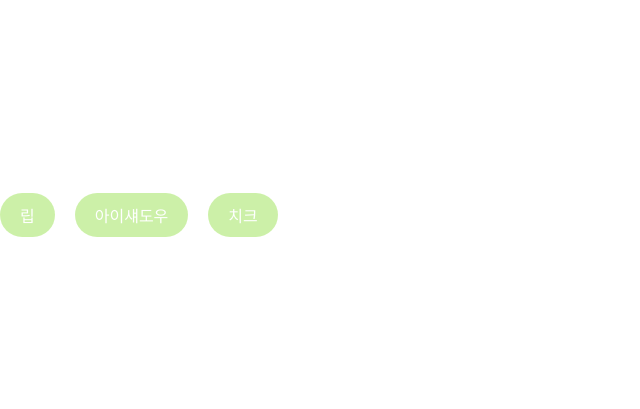
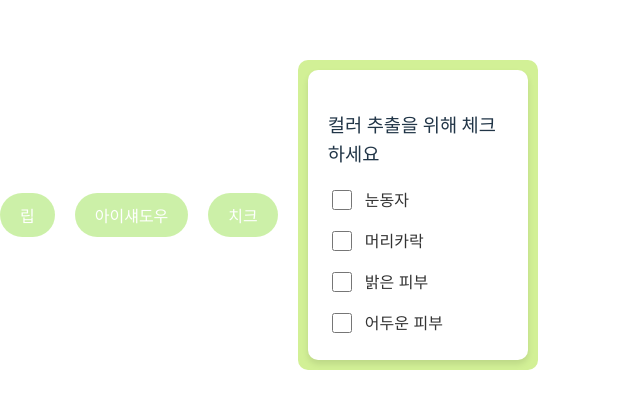
Before and after one commit to dajeong-kimm/what-is-your-color, a React (Vite) app in the folder frontend/yourcolors/: page /test in a window 1280 px wide. Shown: the part 185-594 px from the top of the page, without its empty margins (0-640 px from the left). Built offline with nearby package versions, Linux system fonts and the light colour scheme.

Commit message:
feat: diagnosticbox make

```diff
--- /dev/null
+++ b/frontend/yourcolors/src/button/diagnosticbox/DiagnosticBox.css
@@ -0,0 +1,50 @@
+/* 전체 컨테이너 스타일 */
+.container {
+    background-color: #D2F096;
+    display: flex;
+    justify-content: center;
+    align-items: center;
+    padding: 10px; /* 내부 박스보다 10px 크게 유지 */
+    border-radius: 10px; /* 둥근 모서리 추가 */
+    width: 220px; /* 내부 박스보다 10px 더 크게 */
+    height: 290px; /* 내부 박스보다 10px 더 크게 */
+  }
+
+  /* 내부 박스 스타일 */
+  .box {
+    background-color: #FFFFFF;
+    padding: 20px;
+    border-radius: 10px;
+    box-shadow: 0px 4px 6px rgba(0, 0, 0, 0.1);
+    width: 200px; /* 가로 좁게 */
+    height: 250px; /* 세로 길게 */
+    display: flex;
+    flex-direction: column;
+    justify-content: center;
+    align-items: center;
+  }
+
+  /* 체크박스 컨테이너 */
+  .checkbox-container {
+    display: flex;
+    flex-direction: column;
+    gap: 15px;
+    width: 100%;
+  }
+
+  /* 체크박스 라벨 */
+  .checkbox-label {
+    display: flex;
+    align-items: center;
+    gap: 10px;
+    font-size: 16px;
+    color: #333;
+  }
+
+  /* 체크박스 스타일 */
+  .checkbox {
+    width: 20px;
+    height: 20px;
+    accent-color: #D2F096;
+    cursor: pointer;
+  }
--- /dev/null
+++ b/frontend/yourcolors/src/button/diagnosticbox/DiagnosticBox.jsx
@@ -0,0 +1,72 @@
+import React, { useState } from "react";
+import "./DiagnosticBox.css"; // 스타일 파일 임포트
+
+const DiagnosticBox = () => {
+  const [checkedItems, setCheckedItems] = useState({
+    eyeColor: false,
+    hairColor: false,
+    brightSkin: false,
+    darkSkin: false,
+  });
+
+  // 체크박스 변경 핸들러
+  const handleCheckboxChange = (event) => {
+    const { name, checked } = event.target;
+    setCheckedItems((prev) => ({
+      ...prev,
+      [name]: checked,
+    }));
+  };
+
+  return (
+    <div className="container">
+      <div className="box">
+        <h3>컬러 추출을 위해 체크하세요</h3>
+        <div className="checkbox-container">
+          <label className="checkbox-label">
+            <input
+              type="checkbox"
+              name="eyeColor"
+              checked={checkedItems.eyeColor}
+              onChange={handleCheckboxChange}
+              className="checkbox"
+            />
+            눈동자
+          </label>
+          <label className="checkbox-label">
+            <input
+              type="checkbox"
+              name="hairColor"
+              checked={checkedItems.hairColor}
+              onChange={handleCheckboxChange}
+              className="checkbox"
+            />
+            머리카락
+          </label>
+          <label className="checkbox-label">
+            <input
+              type="checkbox"
+              name="brightSkin"
+              checked={checkedItems.brightSkin}
+              onChange={handleCheckboxChange}
+              className="checkbox"
+            />
+            밝은 피부
+          </label>
+          <label className="checkbox-label">
+            <input
+              type="checkbox"
+              name="darkSkin"
+              checked={checkedItems.darkSkin}
+              onChange={handleCheckboxChange}
+              className="checkbox"
+            />
+            어두운 피부
+          </label>
+        </div>
+      </div>
+    </div>
+  );
+};
+
+export default DiagnosticBox;
--- a/frontend/yourcolors/src/common/components/TestPage.jsx
+++ b/frontend/yourcolors/src/common/components/TestPage.jsx
@@ -1,6 +1,7 @@
 
 import React from "react";
 import ProductButton from "../../button/productbutton/ProductButton";
+import DiagnosticBox from "../../button/diagnosticbox/DiagnosticBox";
 const TestPage = () => {
   return (
       <div style={styles.componentWrapper}>
@@ -8,7 +9,7 @@ const TestPage = () => {
         <ProductButton text="립" onClick={() => alert("Button clicked!")} />
         <ProductButton text="아이섀도우" onClick={() => alert("Button clicked!")} />
         <ProductButton text="치크" onClick={() => alert("Button clicked!")} />
-
+        <DiagnosticBox />
       </div>
 
   );
```
Also changed, not shown: 2 other files (tests, documents, lock files or other folders).
